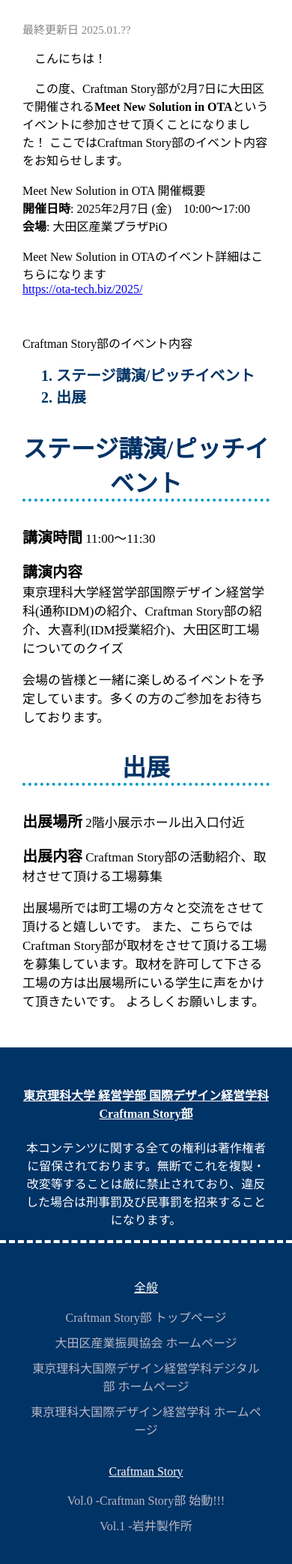
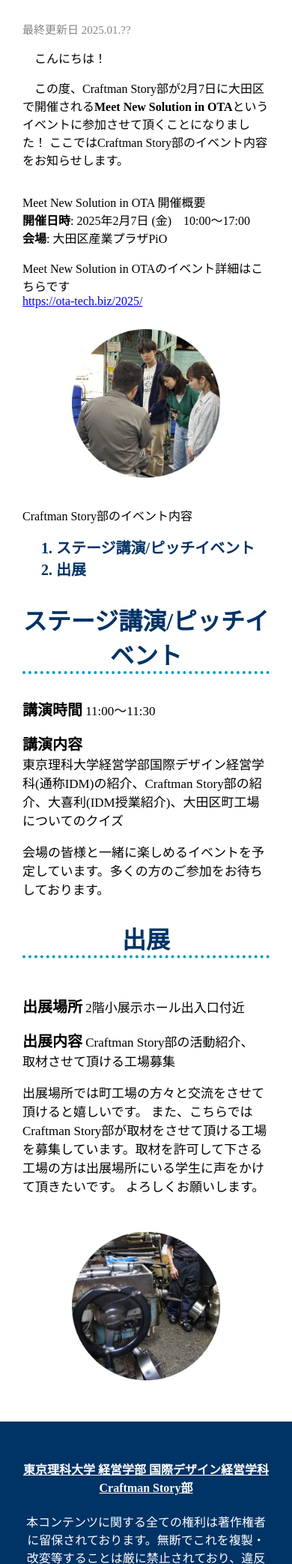
Before and after one commit to IDM-R/craftmanstory, a Flask app: page /announce/1/ in a window 390 px wide. Shown: the part 846-2932 px from the top of the page at 75% size. Run offline with Flask 3, Linux system fonts and the light colour scheme.

Commit message:
画像入れました

```diff
--- a/static/style.css
+++ b/static/style.css
@@ -561,6 +561,20 @@
   grid-template-rows: 3fr 1fr 3fr;
 }
 
+/* display */
+.display{
+  display: flex;
+  gap:2px;
+}
+
+.dis-img{
+  width:50%;
+}
+
+.dis-p{
+  text-align: left;
+}
+
 /*フッター
 -----------------*/
 
@@ -788,6 +802,17 @@
     grid-template-columns: 1fr;
   }
 
+  .display{
+    display: grid;
+    text-align: center;
+    grid-template-columns: 1fr;
+  }
+
+  .dis-img{
+    grid-template-columns: 1fr;
+    width:100%;
+  }
+
   .scroll_down {
     bottom: 7%;
   }
--- a/templates/announce1.html
+++ b/templates/announce1.html
@@ -13,13 +13,22 @@
       　この度、Craftman Story部が2月7日に大田区で開催される<strong>Meet New Solution in OTA</strong>というイベントに参加させて頂くことになりました！
       ここではCraftman Story部のイベント内容をお知らせします。
     </p>
+    <div class="display">
+      <div class="dis-p">
         <p class="title-content" style="margin-bottom: 0;">Meet New Solution in OTA 開催概要</p>
         <p class="title-content" style="margin:0"><strong>開催日時</strong>: 2025年2月7日 (金)　10:00～17:00</p>
         <p class="title-content" style="margin:0"><strong>会場</strong>: 大田区産業プラザPiO</p>
         <p class="title-content" style="margin-bottom: 0;">
-      Meet New Solution in OTAのイベント詳細はこちらになります
+          Meet New Solution in OTAのイベント詳細はこちらです
         </p>
         <a href="https://ota-tech.biz/2025/"><p class="title-content"  style="margin-top: 0;">https://ota-tech.biz/2025/</p></a>
+
+      </div>
+      <div class="dis-img">
+        <img src="{{ url_for('static', filename='announce2.webp') }}" width="60%" style="margin-top: 10px;">
+      </div>
+    </div>
+
     <br>
     <p class="title-content">Craftman Story部のイベント内容</p>
     <ol style="font-weight: bold;
@@ -30,23 +39,45 @@
       <li>ステージ講演/ピッチイベント</li>
       <li>出展</li>
     </ol>
-    <div class="stage" style="font-size: 17px;">
+
+
+
+    <div class="stage" style="font-size: 17px;
+    margin-top: 20px;">
     <h3 class="border">ステージ講演/ピッチイベント</h3>
+
         <p class="title-content"><strong  style="font-size:20px">講演時間</strong> 11:00～11:30</p>
         <p class="title-content" style="margin-bottom: 0;"><strong  style="font-size:20px">講演内容</strong></p>
         <p class="title-content" style="margin-top: 0;"> 東京理科大学経営学部国際デザイン経営学科(通称IDM)の紹介、Craftman Story部の紹介、大喜利(IDM授業紹介)、大田区町工場についてのクイズ
         </p>
+        <p class="title-content">会場の皆様と一緒に楽しめるイベントを予定しています。多くの方のご参加をお待ちしております。</p>
 
-    <p class="title-content">会場の皆様と一緒に楽しめるイベントを予定しています。多くの方のご参加をお待ちしております。</p>
+
+
     <h3 class="border">出展</h3>
+    <div class="display">
+
+      <div class="dis-img">
         <p class="title-content"><strong style="font-size:20px">出展場所</strong> 2階小展示ホール出入口付近</p>
-    <p class="title-content"><strong style="font-size:20px">出展内容</strong> Craftman Story部の活動紹介、取材させて頂ける工場募集</p>
+        <p class="title-content" style="margin-bottom:0;"><strong style="font-size:20px">出展内容</strong> Craftman Story部の活動紹介、</p>
+        <p class="title-content" style="margin-top:0;">取材させて頂ける工場募集</p>
 
         <p class="title-content">出展場所では町工場の方々と交流をさせて頂けると嬉しいです。
           また、こちらではCraftman Story部が取材をさせて頂ける工場を募集しています。取材を許可して下さる工場の方は出展場所にいる学生に声をかけて頂きたいです。
           よろしくお願いします。
         </p>
+
+      </div>
+      <div class="dis-img" style="margin-top: 30px;">
+        <img src="{{ url_for('static',filename='announce3.webp')}}" width="60%">
+      </div>
+
+    </div>
+
+    </div>
+
     </div>
 </div>
 
+
 {% endblock %}
```
Also changed, not shown: static/announce2.webp (added), static/announce3.webp (added). Lines whose indentation alone changed are shown as unchanged.
